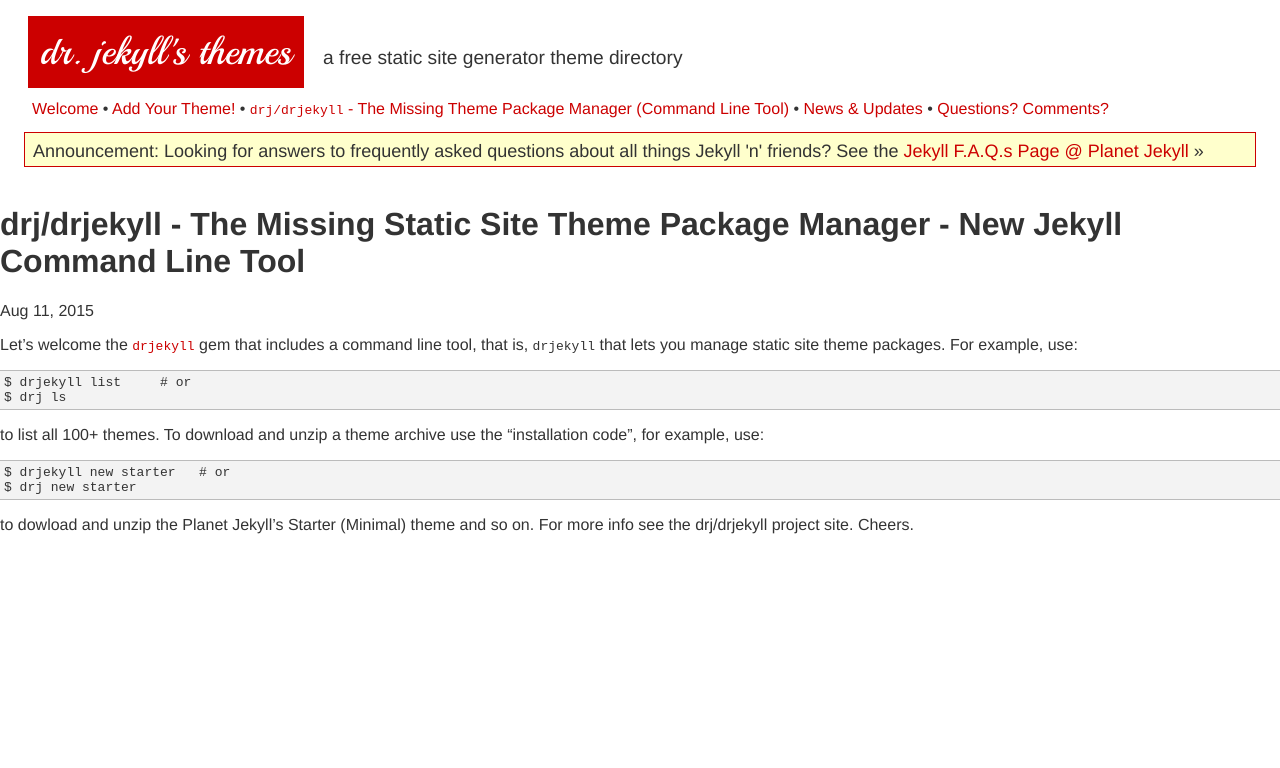
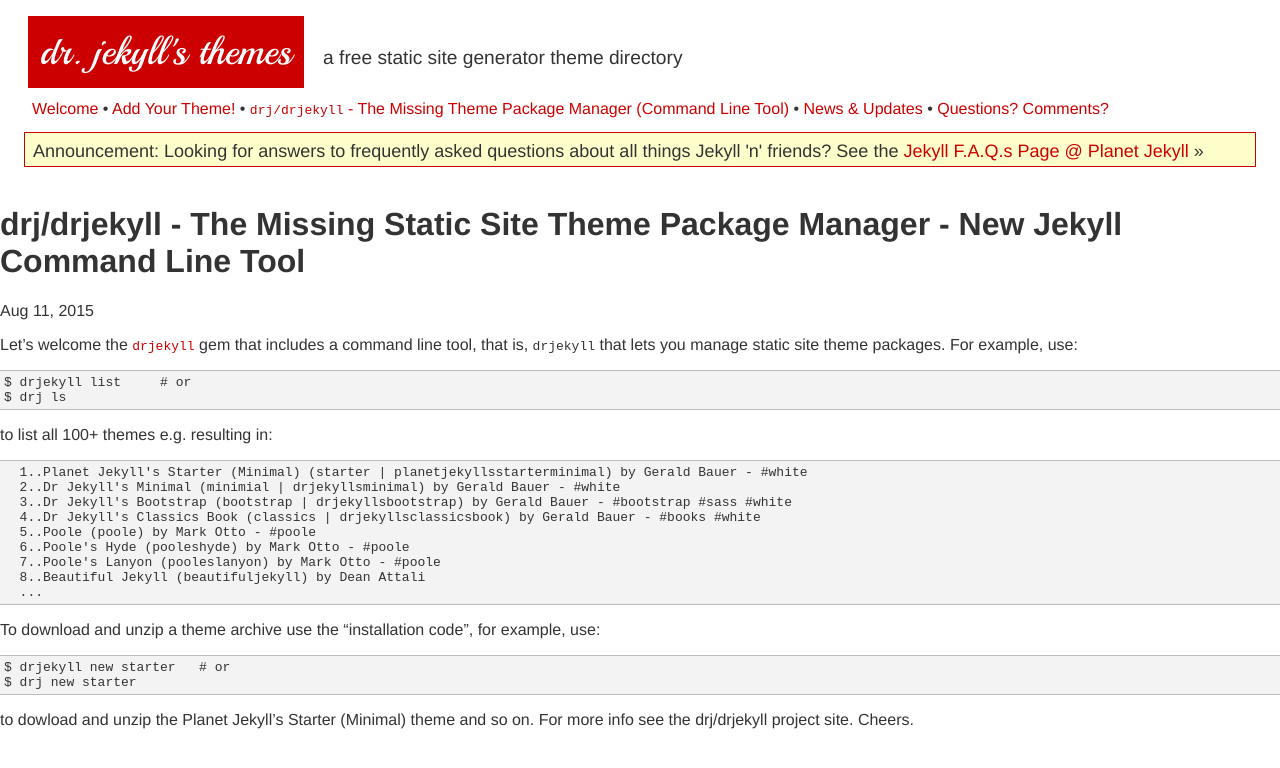
Before and after one commit to drjekyllthemes/drjekyllthemes.github.io, a Jekyll site: the page built from _posts/2015-08-11-drjekyll.md, in a window 1280 px wide. Shown: the top 768 px of the page. Built offline with Jekyll 4.4.1, drawn with Linux system fonts in a browser that asks for light colours.

Commit message:
Update 2015-08-11-drjekyll.md

```diff
--- a/_posts/2015-08-11-drjekyll.md
+++ b/_posts/2015-08-11-drjekyll.md
@@ -11,7 +11,20 @@
 $ drj ls
 ~~~
 
-to list all 100+ themes.
+to list all 100+ themes e.g. resulting in:
+
+~~~
+  1..Planet Jekyll's Starter (Minimal) (starter | planetjekyllsstarterminimal) by Gerald Bauer - #white
+  2..Dr Jekyll's Minimal (minimial | drjekyllsminimal) by Gerald Bauer - #white
+  3..Dr Jekyll's Bootstrap (bootstrap | drjekyllsbootstrap) by Gerald Bauer - #bootstrap #sass #white
+  4..Dr Jekyll's Classics Book (classics | drjekyllsclassicsbook) by Gerald Bauer - #books #white
+  5..Poole (poole) by Mark Otto - #poole
+  6..Poole's Hyde (pooleshyde) by Mark Otto - #poole
+  7..Poole's Lanyon (pooleslanyon) by Mark Otto - #poole
+  8..Beautiful Jekyll (beautifuljekyll) by Dean Attali
+  ...
+~~~
+
 To download and unzip a theme archive use the "installation code", for example, use:
 
 ~~~
```
